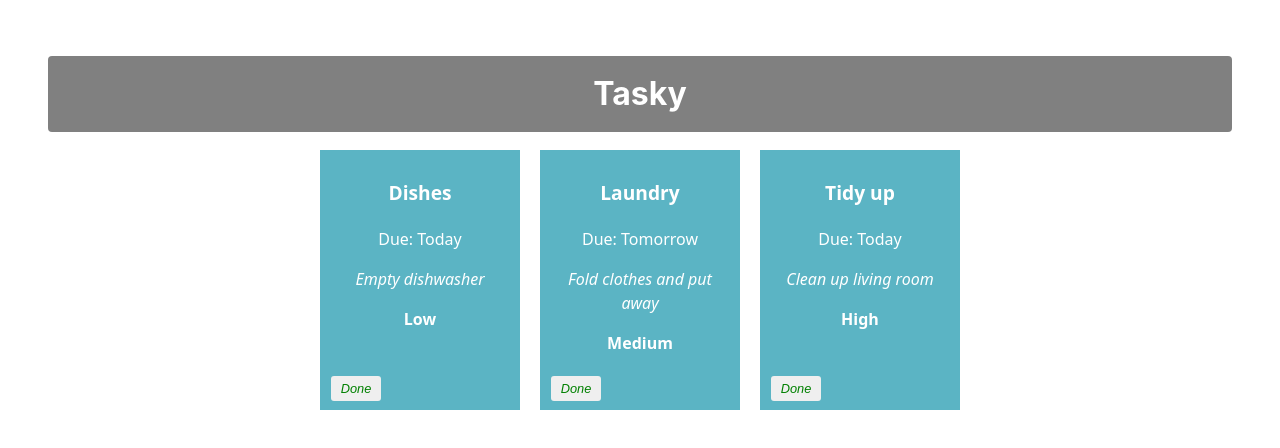
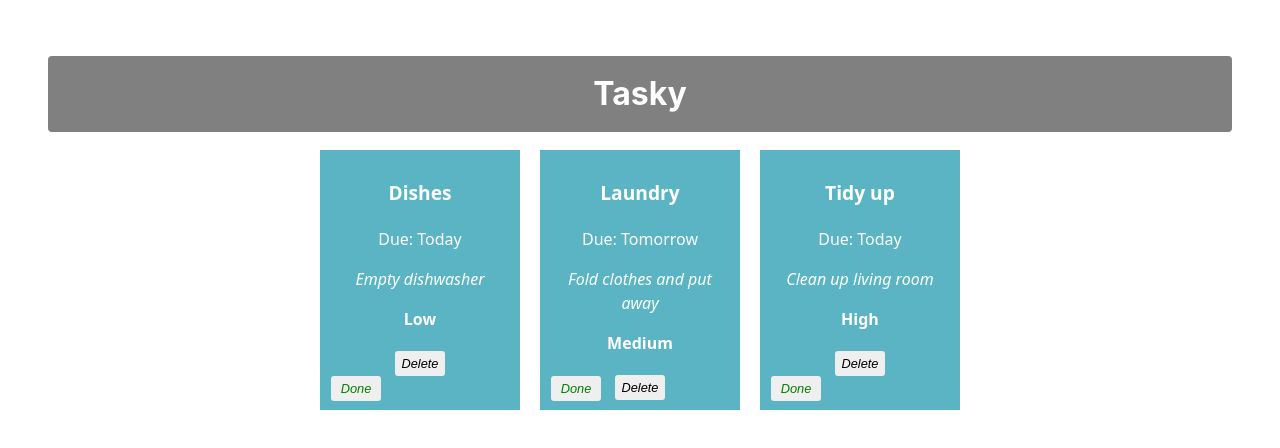
Before and after one commit to KingKorko/react-basics-labs, a React (Vite) app in the folder lab1/: page / in a window 1280 px wide. Shown: the top 448 px of the page. Built offline with nearby package versions, Linux system fonts and the light colour scheme.

Commit message:
Tasky Lab 2a - Exercise done

```diff
--- a/lab1/src/components/Task.jsx
+++ b/lab1/src/components/Task.jsx
@@ -7,10 +7,8 @@ const Task = (props) => {
       <p>Due: {props.deadline}</p>
       <p className="description">{props.description}</p>
       <p className="priority">{props.priority}</p>
-
-      <button onClick={props.markDone} className="doneButton">
-        {props.done ? "Undo" : "Done"}
-      </button>
+      <button className='deleteButton' onClick={props.deleteTask}>Delete</button>
+      <button onClick={props.markDone} className='doneButton'>Done</button>
     </div>
   );
 }
```
